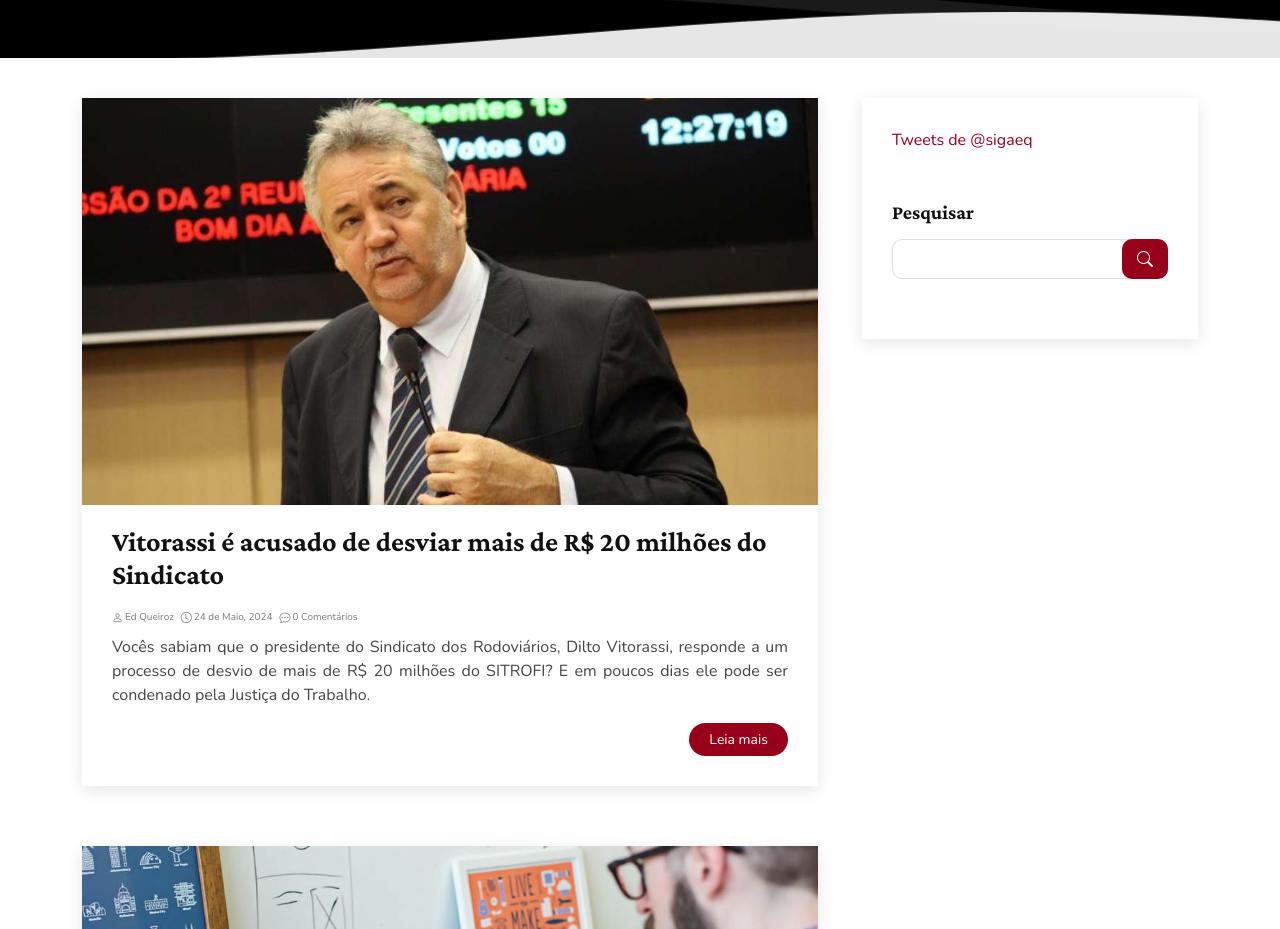
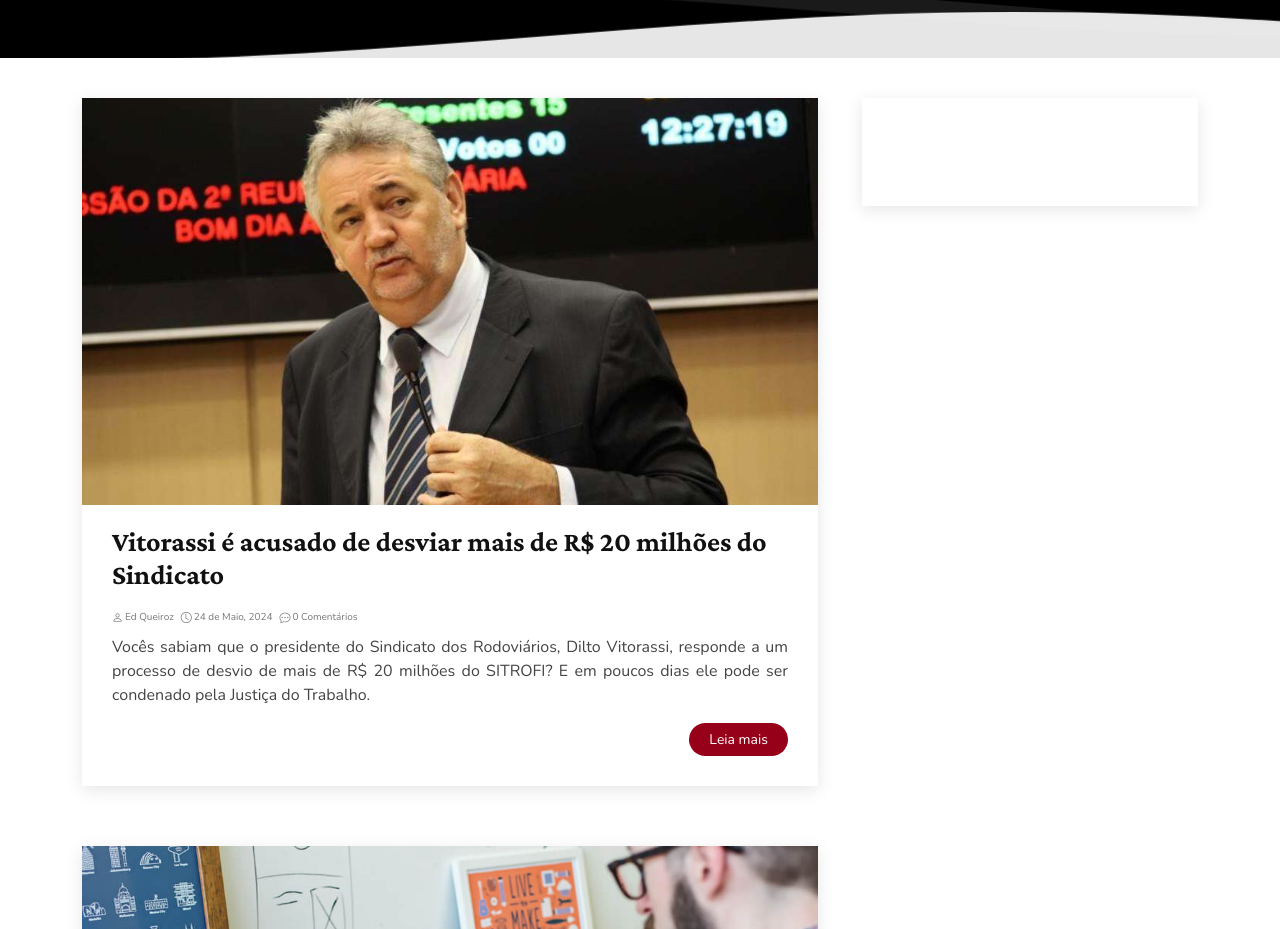
Before and after one commit to cassiaqueiroz/ed-queiroz, a plain HTML site: page index.html in a window 1280 px wide. Shown: the part 782-1711 px from the top of the page. Drawn offline with nearby package versions, Linux system fonts and the light colour scheme; a script that the page names is missing.

Commit message:
improve twitter posts on main page

```diff
--- a/index.html
+++ b/index.html
@@ -224,20 +224,11 @@
             <div class="col-lg-4">
 
               <div class="sidebar">
-                <div>
-                  <a class="twitter-timeline" href="https://twitter.com/sigaeq?ref_src=twsrc%5Etfw" data-lang="pt"
-                    data-theme="light" data-chrome=" noborders" data-tweet-limit="3">Tweets de
-                    @sigaeq</a>
-                  <script async src="https://platform.twitter.com/widgets.js" charset="utf-8"></script>
-                </div>
+                <div class="tagembed-widget" style="width:100%;height:100%" data-widget-id="151505"
+                view-url="https://widget.tagembed.com/151505"></div>
+              <script src="//widget.tagembed.com/embed.min.js" type="text/javascript"></script>
+              <script async src="https://platform.twitter.com/widgets.js" charset="utf-8"></script>
                 <br><br>
-                <h3 class="sidebar-title">Pesquisar</h3>
-                <div class="sidebar-item search-form">
-                  <form action="">
-                    <input type="text">
-                    <button type="submit"><i class="bi bi-search"></i></button>
-                  </form>
-                </div><!-- End sidebar search formn-->
 
               </div><!-- End sidebar -->
 
```
Also changed, not shown: blog-single.html (+0 -7 lines), blog.html (+0 -8 lines).
